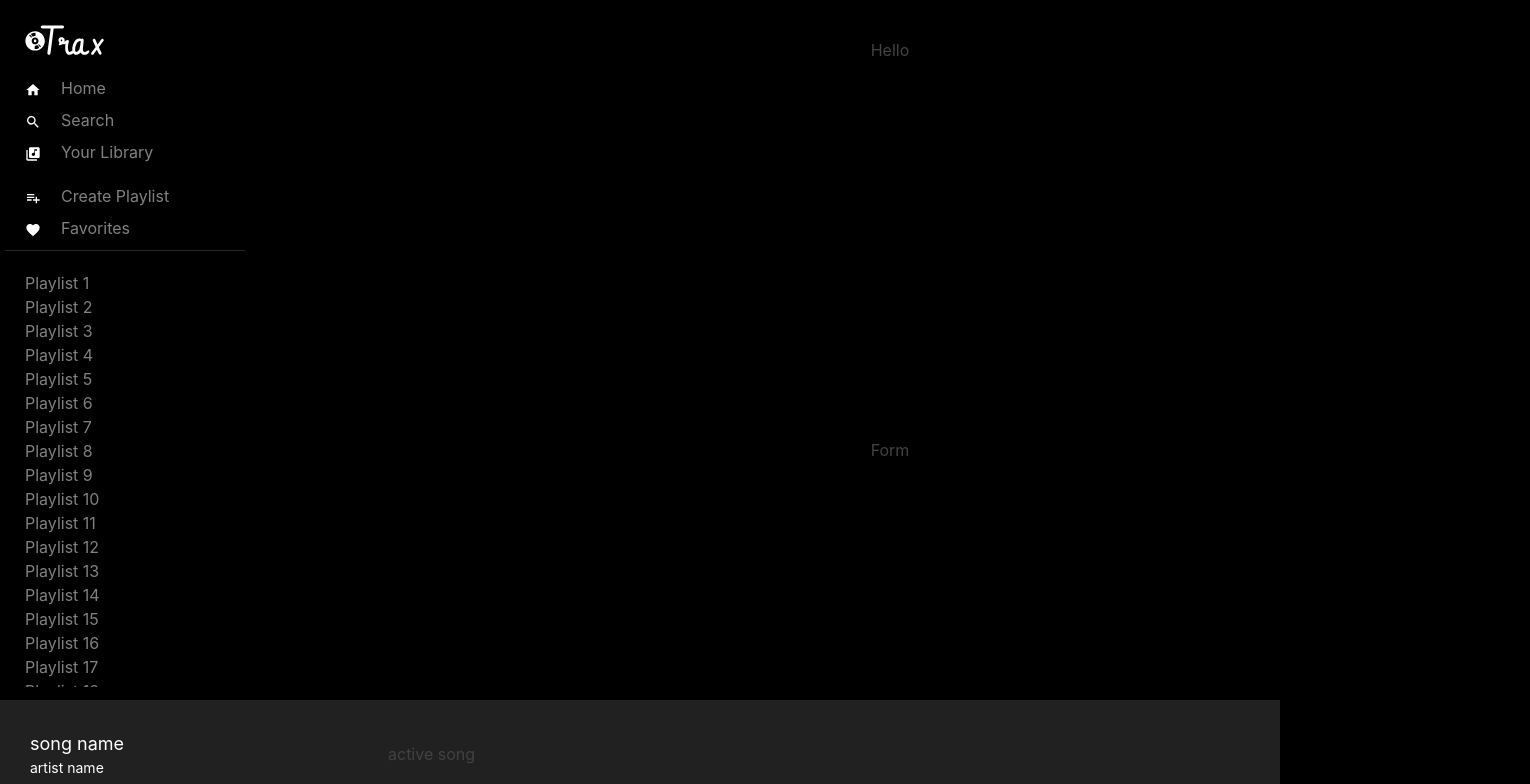
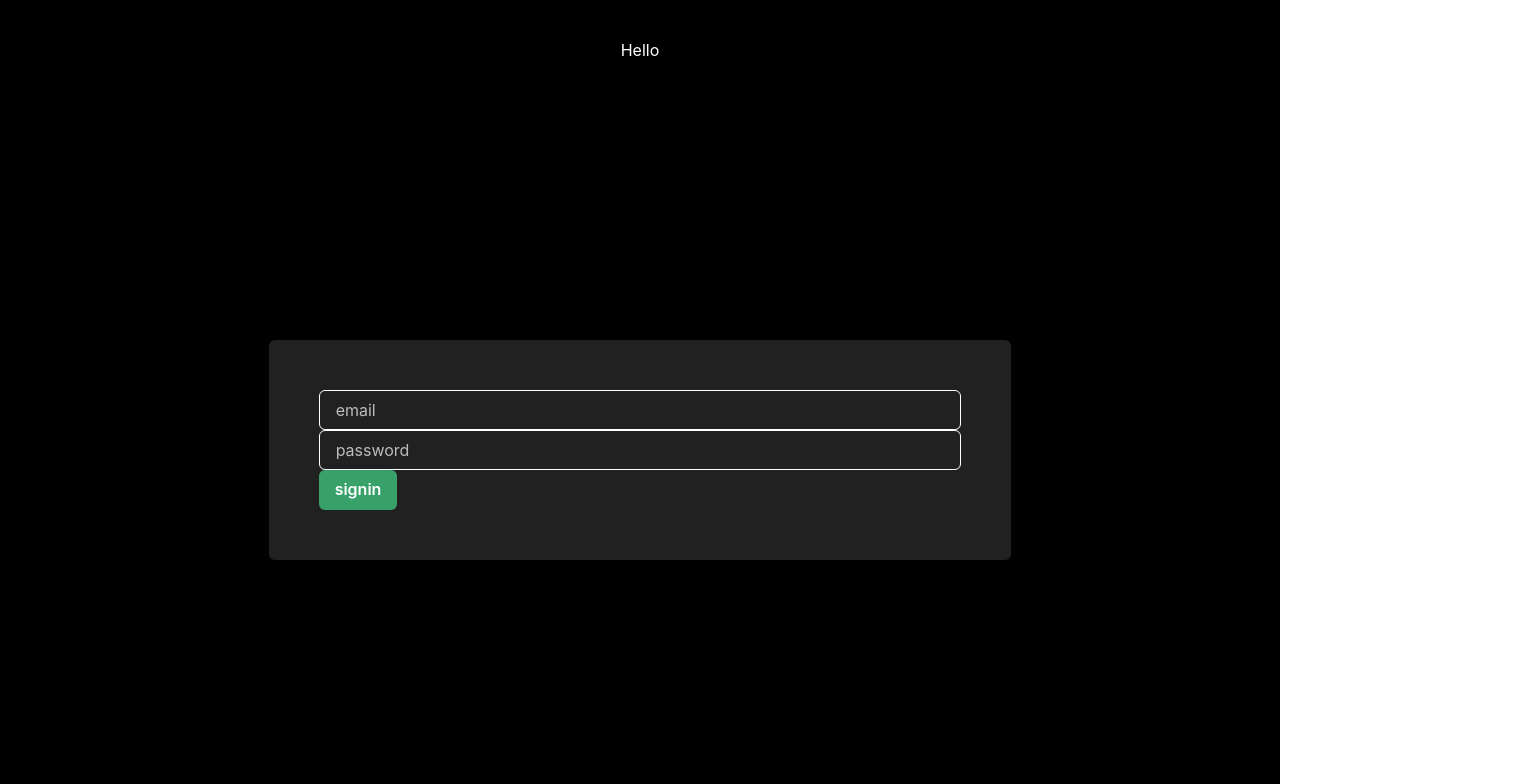
Before and after one commit to vcristian1/fullstack-spotifyjs, a Next.js app: page /signin in a window 1280 px wide. Shown: the top 784 px of the page, 1530 px wide, since content can reach past the window. Built offline with nearby package versions, Linux system fonts and the light colour scheme.

Commit message:
added logic in app.tsx so the sidebar is not seen on the signin or signup screen, also added the form in authForm with Next.js inputs and buttons

```diff
--- a/components/authForm.tsx
+++ b/components/authForm.tsx
@@ -1,8 +1,8 @@
-import { Box, Flex, Input, Button } from "@chakra-ui/react";
+import { Box, Flex, Input, Button } from '@chakra-ui/react'
 import { useRouter } from 'next/router'
-import { FC, useState } from "react";
+import { FC, useState } from 'react'
 // Stale While Revalidate from Vercel and Next.js: handles data fetching, caching, optimization updates, refetching and revalidating the cache for you.
-import { useSWRConfig } from "swr";
+import { useSWRConfig } from 'swr'
 import { auth } from '../lib/mutations'
 
 const AuthForm: FC<{ mode: string }> = ({ mode }) => {
@@ -12,16 +12,31 @@ const AuthForm: FC<{ mode: string }> = ({ mode }) => {
   const router = useRouter()
 
   return (
-    <Box height="100vh" width="100vw" bg="black">
-        <Flex justify="center" align="center" height="100px">
-            Hello
-        </Flex>
-        <Flex justify="center" align="center" height="calc(100vh - 100px)">
-            Form
-        </Flex>
+    <Box height="100vh" width="100vw" bg="black" color="white">
+      <Flex justify="center" align="center" height="100px">
+        Hello
+      </Flex>
+      <Flex justify="center" align="center" height="calc(100vh - 100px)">
+        <Box padding="50px" bg="gray.900" borderRadius="6px">
+          <form>
+            <Input
+              placeholder="email"
+              type="email"
+              onChange={(e) => setEmail(e.target.value)}
+            />
+            <Input
+              placeholder="password"
+              type="password"
+              onChange={(e) => setPassword(e.target.value)}
+            />
+            <Button type="submit" bg="green.500" isLoading={isLoading}>
+              {mode}
+            </Button>
+          </form>
+        </Box>
+      </Flex>
     </Box>
   )
-
 }
 
 export default AuthForm
--- a/pages/_app.tsx
+++ b/pages/_app.tsx
@@ -32,9 +32,13 @@ const theme = extendTheme({
 
 const MyApp = ({ Component, pageProps }) => (
   <ChakraProvider theme={theme}>
-    <PlayerLayout>
+    {Component.authPage ? (
       <Component {...pageProps} />
-    </PlayerLayout>
+    ) : (
+      <PlayerLayout>
+        <Component {...pageProps} />
+      </PlayerLayout>
+    )}
   </ChakraProvider>
 )
 
--- a/pages/signin.tsx
+++ b/pages/signin.tsx
@@ -4,4 +4,6 @@ const Signin = () => {
   return <AuthForm mode="signin" />
 }
 
+Signin.authPage = true
+
 export default Signin
--- a/pages/signup.tsx
+++ b/pages/signup.tsx
@@ -4,4 +4,6 @@ const Signup = () => {
   return <AuthForm mode="signup" />
 }
 
+Signup.authPage = true
+
 export default Signup
```
